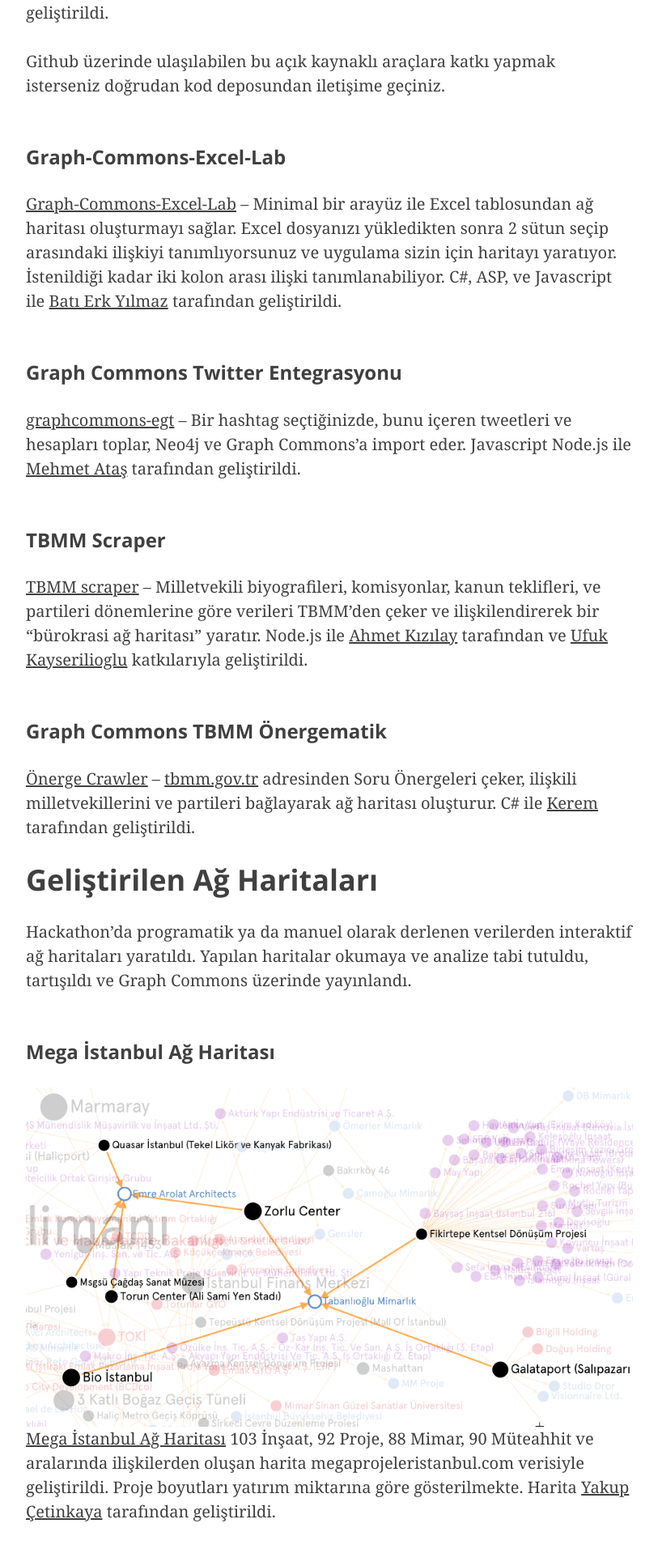
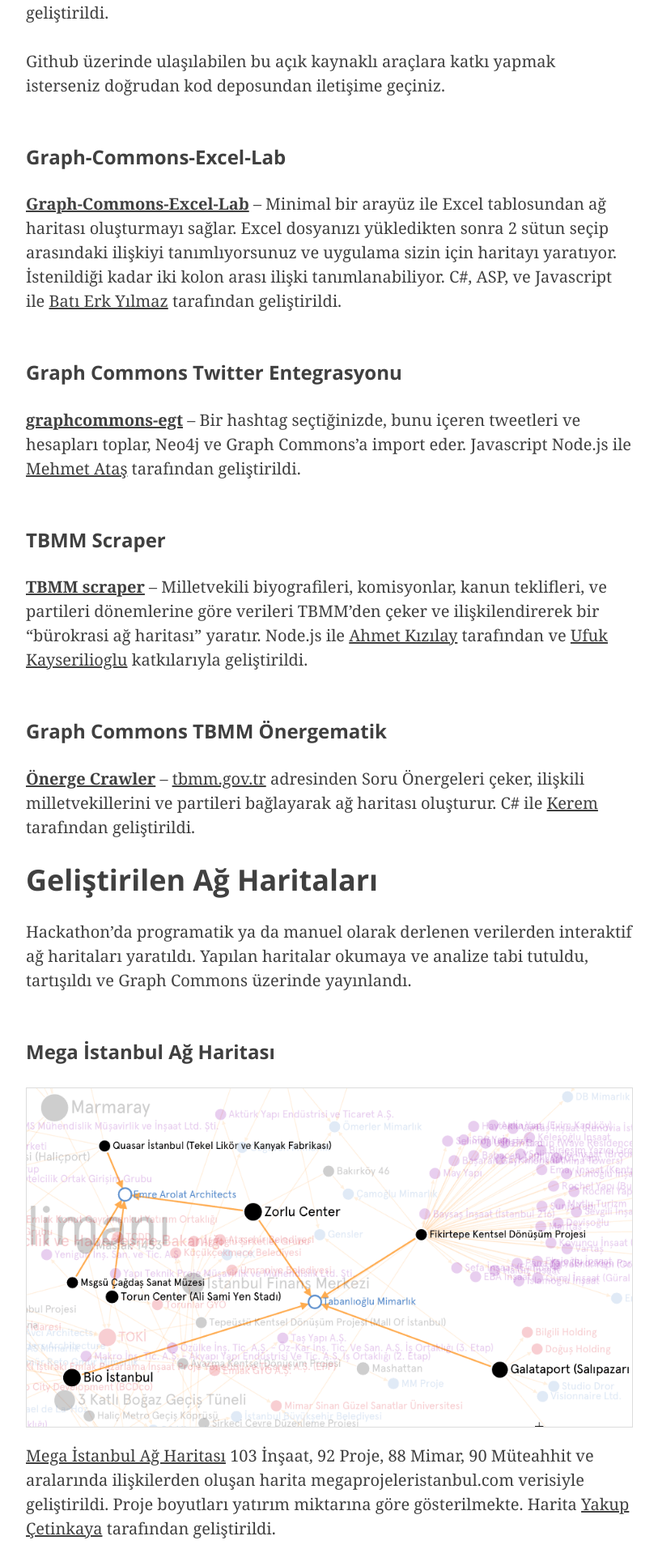
Before and after one commit to graphcommons/hackathons, a Jekyll site: the page built from _posts/2015-08-21-istanbul-yapisal-gazetecilik-dokumentasyon.md, in a window 1280 px wide. Shown: the part 1125-3038 px from the top of the page at 81% size, without its empty margins (233-1046 px from the left). Built offline with Jekyll 4.4.1, drawn with Linux system fonts in a browser that asks for light colours; nearby versions of some CDN libraries.

Commit message:
img style added

```diff
--- a/_posts/2015-08-21-istanbul-yapisal-gazetecilik-dokumentasyon.md
+++ b/_posts/2015-08-21-istanbul-yapisal-gazetecilik-dokumentasyon.md
@@ -20,16 +20,16 @@
 Github üzerinde ulaşılabilen bu açık kaynaklı araçlara katkı yapmak isterseniz doğrudan kod deposundan iletişime geçiniz.
 
 ### Graph-Commons-Excel-Lab
-[Graph-Commons-Excel-Lab](https://github.com/Batierk/Graph-Commons-Excel-Lab) – Minimal bir arayüz ile Excel tablosundan ağ haritası oluşturmayı sağlar. Excel dosyanızı yükledikten sonra 2 sütun seçip arasındaki ilişkiyi tanımlıyorsunuz ve uygulama sizin için haritayı yaratıyor. İstenildiği kadar iki kolon arası ilişki tanımlanabiliyor. C#, ASP, ve Javascript ile [Batı Erk Yılmaz](https://graphcommons.com/users/1c1cf322-9514-495b-b080-128fcec357e7) tarafından geliştirildi.
+**[Graph-Commons-Excel-Lab](https://github.com/Batierk/Graph-Commons-Excel-Lab)** – Minimal bir arayüz ile Excel tablosundan ağ haritası oluşturmayı sağlar. Excel dosyanızı yükledikten sonra 2 sütun seçip arasındaki ilişkiyi tanımlıyorsunuz ve uygulama sizin için haritayı yaratıyor. İstenildiği kadar iki kolon arası ilişki tanımlanabiliyor. C#, ASP, ve Javascript ile [Batı Erk Yılmaz](https://graphcommons.com/users/1c1cf322-9514-495b-b080-128fcec357e7) tarafından geliştirildi.
 
 ### Graph Commons Twitter Entegrasyonu
-[graphcommons-egt](https://github.com/mehmetatas/graphcommons-egt) – Bir hashtag seçtiğinizde, bunu içeren tweetleri ve hesapları toplar, Neo4j ve Graph Commons'a import eder. Javascript Node.js ile [Mehmet Ataş](https://graphcommons.com/users/60f7f782-f56a-488d-b223-61621ddc1c2c) tarafından geliştirildi.
+**[graphcommons-egt](https://github.com/mehmetatas/graphcommons-egt)** – Bir hashtag seçtiğinizde, bunu içeren tweetleri ve hesapları toplar, Neo4j ve Graph Commons'a import eder. Javascript Node.js ile [Mehmet Ataş](https://graphcommons.com/users/60f7f782-f56a-488d-b223-61621ddc1c2c) tarafından geliştirildi.
 
 ### TBMM Scraper
-[TBMM scraper](https://github.com/meclistakip/tbmm-scraper) – Milletvekili biyografileri, komisyonlar, kanun teklifleri, ve partileri dönemlerine göre verileri TBMM'den çeker ve ilişkilendirerek bir "bürokrasi ağ haritası" yaratır. Node.js ile [Ahmet Kızılay](https://graphcommons.com/ahmetkizilay) tarafından ve [Ufuk Kayserilioglu](https://graphcommons.com/users/542a548f-104f-4f35-9275-a297fbf5c122) katkılarıyla geliştirildi.
+**[TBMM scraper](https://github.com/meclistakip/tbmm-scraper)** – Milletvekili biyografileri, komisyonlar, kanun teklifleri, ve partileri dönemlerine göre verileri TBMM'den çeker ve ilişkilendirerek bir "bürokrasi ağ haritası" yaratır. Node.js ile [Ahmet Kızılay](https://graphcommons.com/ahmetkizilay) tarafından ve [Ufuk Kayserilioglu](https://graphcommons.com/users/542a548f-104f-4f35-9275-a297fbf5c122) katkılarıyla geliştirildi.
 
 ### Graph Commons TBMM Önergematik
-[Önerge Crawler](https://github.com/krk/onerge-crawler) – [tbmm.gov.tr](https://www.tbmm.gov.tr/) adresinden Soru Önergeleri çeker, ilişkili milletvekillerini ve partileri bağlayarak ağ haritası oluşturur. C# ile  [Kerem](https://graphcommons.com/users/e7bda695-c8c6-47da-85ec-57962639a08b) tarafından geliştirildi.
+**[Önerge Crawler](https://github.com/krk/onerge-crawler)** – [tbmm.gov.tr](https://www.tbmm.gov.tr/) adresinden Soru Önergeleri çeker, ilişkili milletvekillerini ve partileri bağlayarak ağ haritası oluşturur. C# ile  [Kerem](https://graphcommons.com/users/e7bda695-c8c6-47da-85ec-57962639a08b) tarafından geliştirildi.
 
 
 # Geliştirilen Ağ Haritaları
@@ -37,50 +37,51 @@
 Hackathon'da programatik ya da manuel olarak derlenen verilerden interaktif ağ haritaları yaratıldı. Yapılan haritalar okumaya ve analize tabi tutuldu, tartışıldı ve Graph Commons üzerinde yayınlandı.
 
 ### Mega İstanbul Ağ Haritası
-<img src="https://graphcommons.github.io/hackathons/img/istanbul-2015/Mega-Projeler-Tabanlioglu-Arolat-Mimarlik.png">
+<a href="https://graphcommons.github.io/hackathons/img/istanbul-2015/Mega-Projeler-Tabanlioglu-Arolat-Mimarlik.png"><img class="graph-image" src="https://graphcommons.github.io/hackathons/img/istanbul-2015/Mega-Projeler-Tabanlioglu-Arolat-Mimarlik.png"></a>
 [Mega İstanbul Ağ Haritası](https://graphcommons.com/graphs/24d0e29b-8c98-4842-80a5-b2dcfd84bf5a) 103 İnşaat, 92 Proje, 88 Mimar, 90 Müteahhit ve aralarında ilişkilerden oluşan harita megaprojeleristanbul.com verisiyle geliştirildi. Proje boyutları yatırım miktarına göre gösterilmekte. Harita [Yakup Çetinkaya](https://graphcommons.com/users/f6bf26e7-f75e-43d9-bdd6-11f869e4c2ed) tarafından geliştirildi.
 
 ### Türkiye İşçi Eylemleri Haritası, Ocak 2015
-<img src="https://graphcommons.github.io/hackathons/img/istanbul-2015/turkiye-isci-eylemleri-ag-haritasi-ocak-2015.png">
+<a href="https://graphcommons.github.io/hackathons/img/istanbul-2015/turkiye-isci-eylemleri-ag-haritasi-ocak-2015.png"><img class="graph-image" src="https://graphcommons.github.io/hackathons/img/istanbul-2015/turkiye-isci-eylemleri-ag-haritasi-ocak-2015.png"></a>
 [Türkiye İşçi Eylemleri Haritası](https://graphcommons.com/graphs/00af1cd8-5a67-40b1-86e5-32beae436f7c) Direniş İzleme Grubu'nun derlemekte olduğu veriler kullanılarak 2015 Ocak ayı için yapıldı. Harita 35 Sendika, 97 İşyeri, 10 İstihdam türü, 32 Şehir, 17 Eylem, 7 Eylem türü, ve 27 Sektör içermekte. Harita [Batı Erk Yılmaz](https://graphcommons.com/users/1c1cf322-9514-495b-b080-128fcec357e7) tarafından üretildi.
 
 ###  Twitter'da #EGT hashtag ilişki haritası
-<img src="https://graphcommons.github.io/hackathons/img/istanbul-2015/twitter-egitim-reformu-EGT-hashtag-iliski-haritasi.png">
+<a href="https://graphcommons.github.io/hackathons/img/istanbul-2015/twitter-egitim-reformu-EGT-hashtag-iliski-haritasi.png"><img class="graph-image" src="https://graphcommons.github.io/hackathons/img/istanbul-2015/twitter-egitim-reformu-EGT-hashtag-iliski-haritasi.png"></a>
 [#EGT hashtag ilişki haritası](https://graphcommons.com/graphs/5cb7ba29-79b2-42d4-94b0-e8597871bf5b) Twitter'da eğitim reformu için kullanılan hashtag ile beraber kullanılan diğer hashtagler ve hesapları arası ilişkileri gösterir. 324 Hesap, 33 Tag, 29 Tweet ve aralarında Tweet edilme, taglenme, retweet edilme ilişkilerini barındırır. Harita [Mehmet Ataş](https://graphcommons.com/users/60f7f782-f56a-488d-b223-61621ddc1c2c) tarafından geliştirildi.
 
 ### Kadın Cinayetleri 2010: Fail-öne sürülen sebep örüntüsü
-<img src="https://graphcommons.github.io/hackathons/img/istanbul-2015/Kadin-Cinayetleri-2010-fail-onersurulen-sebep-agi.png">
+<a href="https://graphcommons.github.io/hackathons/img/istanbul-2015/Kadin-Cinayetleri-2010-fail-onersurulen-sebep-agi.png"><img class="graph-image" src="https://graphcommons.github.io/hackathons/img/istanbul-2015/Kadin-Cinayetleri-2010-fail-onersurulen-sebep-agi.png"></a>
 [Kadın Cinayetleri 2010 ilişki haritası](https://graphcommons.com/graphs/43a7a148-cf2e-40d7-8d9a-3f29c2d9b16a) 38 Sebep ve 18 Fail ve aralarındaki ilişkileri gösterir. Bianet'ten alınan verilerle harita [Sevil Seten](https://graphcommons.com/users/0a426059-a35e-40dd-b533-96e43a36d70c) tarafından geliştirildi.
 
 ### Anıt Sayaç Ağ Haritası
-<img src="https://graphcommons.github.io/hackathons/img/istanbul-2015/AnitSayac-kadin-cinayetleri.png">
+<a href="https://graphcommons.github.io/hackathons/img/istanbul-2015/AnitSayac-kadin-cinayetleri.png"><img class="graph-image" src="https://graphcommons.github.io/hackathons/img/istanbul-2015/AnitSayac-kadin-cinayetleri.png"></a>
 [Anıt Sayaç Ağ Haritası](https://graphcommons.com/graphs/337a0a01-0a51-4e7f-a761-5475ae9524e3?auto=true&layout=fa2), Kadın cinayetlerinin kategorik analizi. Anıt Sayaç, Türkiye’de kadına yönelik şiddetten ölen kadınların anısını yaşatmak için internet üzerinden kurulmuş bir anıt ve her gün güncellenen bir sayaçtır. [anitsayac.com](http://anitsayac.com/) verisiyle yapılan ağ haritası 1330 cinayet vakasını tarar ve 99 Fail, 46 Yöntem, 132 Sebep içerir. Harita [Yakup Çetinkaya](https://graphcommons.com/users/f6bf26e7-f75e-43d9-bdd6-11f869e4c2ed) tarafından geliştirildi.
 
 ### Şeylerin İnterneti (IoT) Sektör Haritası
-<img src="https://graphcommons.github.io/hackathons/img/istanbul-2015/internet-of-things-categories-startups-cities-network-map.png">
+<a href="https://graphcommons.github.io/hackathons/img/istanbul-2015/internet-of-things-categories-startups-cities-network-map.png"><img class="graph-image" src="https://graphcommons.github.io/hackathons/img/istanbul-2015/internet-of-things-categories-startups-cities-network-map.png"></a>
 [Şeylerin İnterneti (IoT) Sektör Haritası](https://graphcommons.com/graphs/50af620a-5b9f-4bc5-9b15-018c4626b645) IoT ürünü geliştiren 100 Şirket, 39 Şehir, 10 Sektör ve ilişkilerini içerir. Angel.co sitesinden çekilen verilerle oluşturulan harita [Asli Yazagan](https://graphcommons.com/users/7fda641f-3515-4581-8e1e-82d85c013c87) tarafından geliştirildi.
 
 ### İnternet Yasakları ve Karar Mercileri Haritası
-<img src="https://graphcommons.github.io/hackathons/img/istanbul-2015/turkiye-internet-yasaklari-sansur-karar-merci-haritasi.png">
+<a href="https://graphcommons.github.io/hackathons/img/istanbul-2015/turkiye-internet-yasaklari-sansur-karar-merci-haritasi.png"><img class="graph-image" src="https://graphcommons.github.io/hackathons/img/istanbul-2015/turkiye-internet-yasaklari-sansur-karar-merci-haritasi.png"></a>
 [İnternet Yasakları ve Karar Mercileri Haritası](https://graphcommons.com/graphs/0a86d5a8-f80e-4d11-b39c-d6ba7b6657d3?show=Graph&auto=true) Türkiye'de sansürlenmiş 1061 Websitesi ve 161 Mahkeme ve aralarında mahkeme emri ilişkisi içerir. engelliweb.com adresinden yeralan veriler sansürün boyutunu yeterince yansıtmasa da ender kaynaklardan olduğu için kullanılmıştır. Site kapatmalarına yol açan savcılar ve hakimlere dair bilgiler çok kritiktir ancak maalesef bulunamamaktadır. Harita [Ceyhun Enki Aksan](https://graphcommons.com/users/85dbf926-cd78-4dbc-bf4e-a005b7c26d38) ve [Raldu](https://graphcommons.com/users/bb372a3b-72ae-4040-be5c-a44c83809043) tarafından geliştirildi.
 
 ### TBMM 25. Dönem Soru Önergeleri Konu ve Milletvekili Ağı
-<img src="https://graphcommons.github.io/hackathons/img/istanbul-2015/TBMM-25-Donem-Soru-onergeleri-Konu-Milletvekili-agi.png">
+<a href="https://graphcommons.github.io/hackathons/img/istanbul-2015/TBMM-25-Donem-Soru-onergeleri-Konu-Milletvekili-agi.png"><img class="graph-image" src="https://graphcommons.github.io/hackathons/img/istanbul-2015/TBMM-25-Donem-Soru-onergeleri-Konu-Milletvekili-agi.png"></a>
 [Soru Önergeleri konu vekil ağı](https://graphcommons.com/graphs/482c0a5f-45ca-48ae-b0bc-f49be66fe95d?auto=true) 25inci dönem için hangi partiden hangi vekilin hangi konularda soru önergesi verdiğini gösteren bir haritadır. Veri derleme ve haritalama [Ufuk Kayserilioglu](https://graphcommons.com/users/542a548f-104f-4f35-9275-a297fbf5c122) tarafından yapıldı.
 
 ### TBMM Soru Önergeleri Bakanlıklar Vekiller Ağı
-<img src="https://graphcommons.github.io/hackathons/img/istanbul-2015/TBMM-Soru-onergeleri-Bakanliklar-Milletvekili-agi.png">
+<a href="https://graphcommons.github.io/hackathons/img/istanbul-2015/TBMM-Soru-onergeleri-Bakanliklar-Milletvekili-agi.png"><img class="graph-image" src="https://graphcommons.github.io/hackathons/img/istanbul-2015/TBMM-Soru-onergeleri-Bakanliklar-Milletvekili-agi.png"></a>
 [Soru Önergeleri Bakanlıklar Vekiller Ağı](https://graphcommons.com/graphs/37eb6a2d-26e4-4c79-9d71-75761458fd2f?auto=true&layout=fa2) TBMM'den alınan verilere göre 33 Bakanlık, 4 Parti, 1211 Soru Önergesi, 189 Milletvekili ve aralarındaki "muhatap", "sahiplik", "üyelik" ilişkilerini içerir. Veri derleme ve haritalama [Kerem](https://graphcommons.com/users/e7bda695-c8c6-47da-85ec-57962639a08b) tarafından yapıldı.
 
 ### 2013 Sonrası İşinden olan Gazeteciler Haritası
-<img src="https://graphcommons.github.io/hackathons/img/istanbul-2015/2013-Sonrasi-Medya-calisanlarinin-kovulmalari-yeni-isleri.png">
+<a href="https://graphcommons.github.io/hackathons/img/istanbul-2015/2013-Sonrasi-Medya-calisanlarinin-kovulmalari-yeni-isleri.png"><img class="graph-image" src="https://graphcommons.github.io/hackathons/img/istanbul-2015/2013-Sonrasi-Medya-calisanlarinin-kovulmalari-yeni-isleri.png"></a>
 [2013 Sonrası İşinden olan Gazeteciler Haritası](https://graphcommons.com/graphs/fd7b810b-be69-4fd9-838a-1ab9b67bd7bf) medya çalışanlarının kovulmaları, sebepleri ve yeni işlere geçişlerini gösterir. 40 Gazeteci, 15 Gazete, ve 2 Sebep içerir. Haritadan gazetecilerin eski işlerinden yeni işlere geçişleri takip edilebilir. Veri derleme ve haritalama [Mohan Ravichandran](https://graphcommons.com/users/656e50bd-1a46-4b81-b892-f85704b9c17c), [Kerem Başkaya](https://graphcommons.com/users/2a0b6ef6-cc7d-4e24-b182-ffcd818b5cf3), [Osman Başkaya](https://graphcommons.com/users/93a01de5-a445-400d-8a1a-9e485cbd3fc8) tarafından yapıldı.
 
 
 ### 23. ve 25. Dönem Milletvekili Olan Gazeteciler Haritası
-<img src="https://graphcommons.github.io/hackathons/img/istanbul-2015/23.donem-Milletvekili-Olan-Gazeteciler-Haritasi.png">
+<a href="https://graphcommons.github.io/hackathons/img/istanbul-2015/23.donem-Milletvekili-Olan-Gazeteciler-Haritasi.png"><img class="graph-image" src="https://graphcommons.github.io/hackathons/img/istanbul-2015/23.donem-Milletvekili-Olan-Gazeteciler-Haritasi.png"></a>
 [23. Dönem Milletvekili Olan Gazeteciler Haritası](https://graphcommons.com/graphs/7990bec9-d50b-4765-baf8-3421ae5b17bd)
-<img src="https://graphcommons.github.io/hackathons/img/istanbul-2015/25.donem-Milletvekili-Olan-Gazeteciler-Haritasi.png">
+
+<a href="https://graphcommons.github.io/hackathons/img/istanbul-2015/25.donem-Milletvekili-Olan-Gazeteciler-Haritasi.png"><img class="graph-image" src="https://graphcommons.github.io/hackathons/img/istanbul-2015/25.donem-Milletvekili-Olan-Gazeteciler-Haritasi.png"></a>
 [25. Dönem Milletvekili Olan Gazeteciler Haritası](https://graphcommons.com/graphs/3426266e-32cc-42d7-a0c7-32f943a61a5f)
 
 23üncü ve 25inci dönemlerde hangi gazeteciler hangi partiden milletvekili oldu? Veri derleme ve haritalama [Atınç Gürçay](https://graphcommons.com/users/fc10d290-0cc4-4cf2-96ec-b524e885682f), [Sidar Bayram](https://graphcommons.com/users/591b6a83-b592-40c0-b94b-f1caaf197d40), [Dygu](https://graphcommons.com/users/61f56937-3f8d-4756-bf6a-838d5f80c51d) tarafından yapıldı.
--- a/css/clean-blog.css
+++ b/css/clean-blog.css
@@ -44,6 +44,10 @@
 a img:hover,
 a img:focus {
   cursor: zoom-in;
+}
+img.graph-image {
+  margin-bottom: 20px;
+  border: 1px solid #DDDDDD;
 }
 blockquote {
   color: #808080;
--- a/less/clean-blog.less
+++ b/less/clean-blog.less
@@ -50,7 +50,10 @@
 		cursor: zoom-in;
 	}
 }
-
+img.graph-image {
+	margin-bottom: 20px;
+	border: 1px solid #DDDDDD;
+}
 blockquote {
 	color: @gray;
 	font-style: italic;
```
Also changed, not shown: _posts/2015-08-21-istanbul-yapisal-gazetecilik-documentation-en.md (+4 -4 lines), css/clean-blog.min.css.
